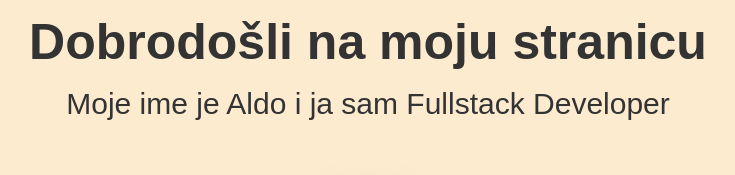
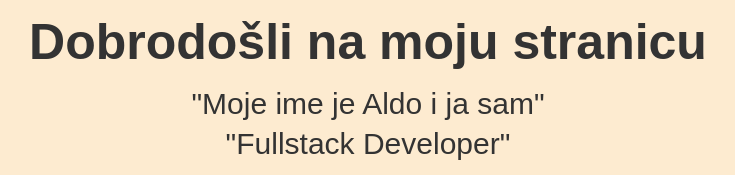
Before and after one commit to PancakeMasterinos/Aldo, a plain HTML site: page index.html in a window 1280 px wide. Shown: the top 175 px of the page, without its empty margins (272-1007 px from the left). Drawn offline with nearby package versions, Linux system fonts and the light colour scheme; a script that the page names is missing.

Commit message:
Update index.html

```diff
--- a/index.html
+++ b/index.html
@@ -25,7 +25,13 @@
         <div class="container">
             <div class="hero-wrapper-two">
                 <h1 id="vrh" class="heading-2">Dobrodošli na moju stranicu</h1>
-                <p class="margin-bottom-24px">Moje ime je Aldo i ja sam Fullstack Developer<br /> <br /> </p><img
+                <p class="margin-bottom-24px">
+                    "Moje ime je Aldo i ja sam"
+                    <br>
+                    <br>
+                    "Fullstack Developer"
+                </p>
+                <img
                     src="https://assets-global.website-files.com/65b7beff356b4afddfb9d5c5/65cbcad89074a878b422dac9_slika1.png"
                     loading="lazy" data-w-id="f7ae8195-b9de-327c-e844-0456133ccab4"
                     sizes="(max-width: 479px) 37vw, (max-width: 767px) 38vw, (max-width: 991px) 37vw, (max-width: 1439px) 300px, 450px"
```
